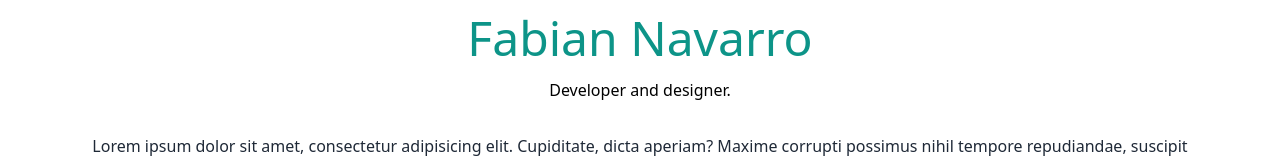
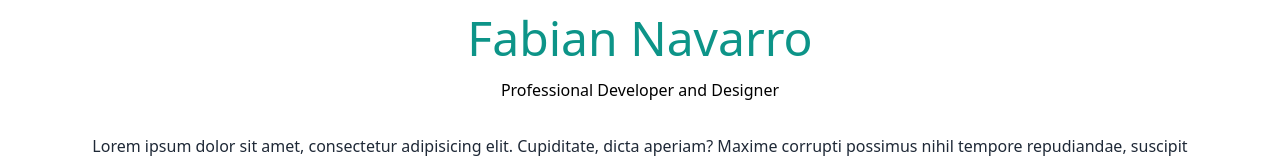
Before and after one commit to fabianenavarro/react-portfolio, a Next.js app: page / in a window 1280 px wide. Shown: the part 190-350 px from the top of the page. Built offline with nearby package versions, Linux system fonts and the light colour scheme.

Commit message:
made minor text changes in index file

```diff
--- a/pages/index.js
+++ b/pages/index.js
@@ -27,7 +27,7 @@ export default function Home() {
           </nav>
           <div className="text-center p-10 py-10">
             <h2 className='text-5xl py-2 text-teal-600 font-medium'>Fabian Navarro</h2>
-            <h3 className='Text-2xl py-2'>Developer and designer.</h3>
+            <h3 className='Text-2xl py-2'>Professional Developer and Designer</h3>
             <p className='text-md py-5 leading-8 text-gray-800'>Lorem ipsum dolor sit amet, consectetur adipisicing elit. Cupiditate, dicta aperiam? Maxime corrupti possimus nihil tempore repudiandae, suscipit laborum excepturi. Est vitae provident voluptas numquam modi maxime natus explicabo repellat.
             </p>
           </div>
```
